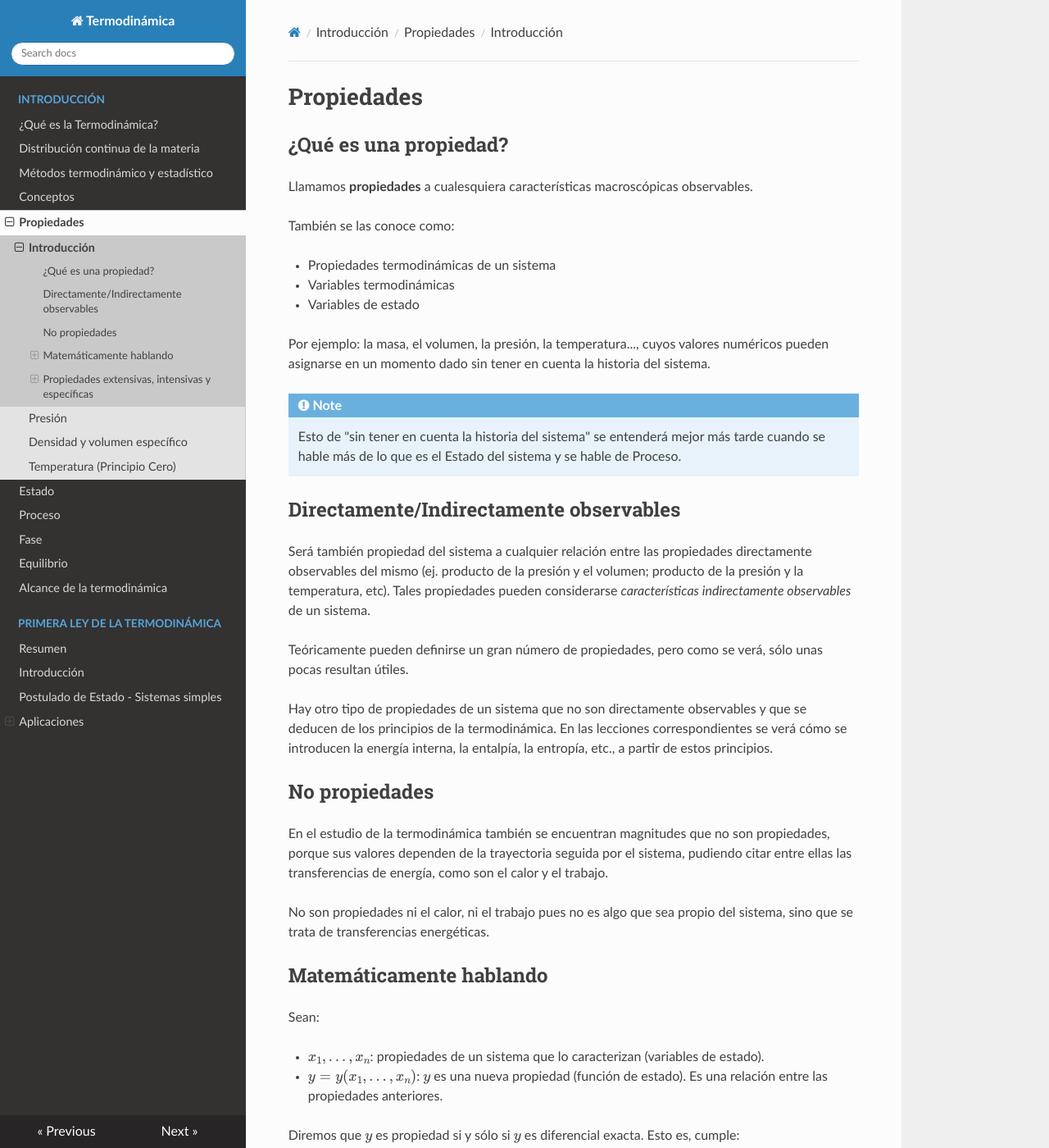
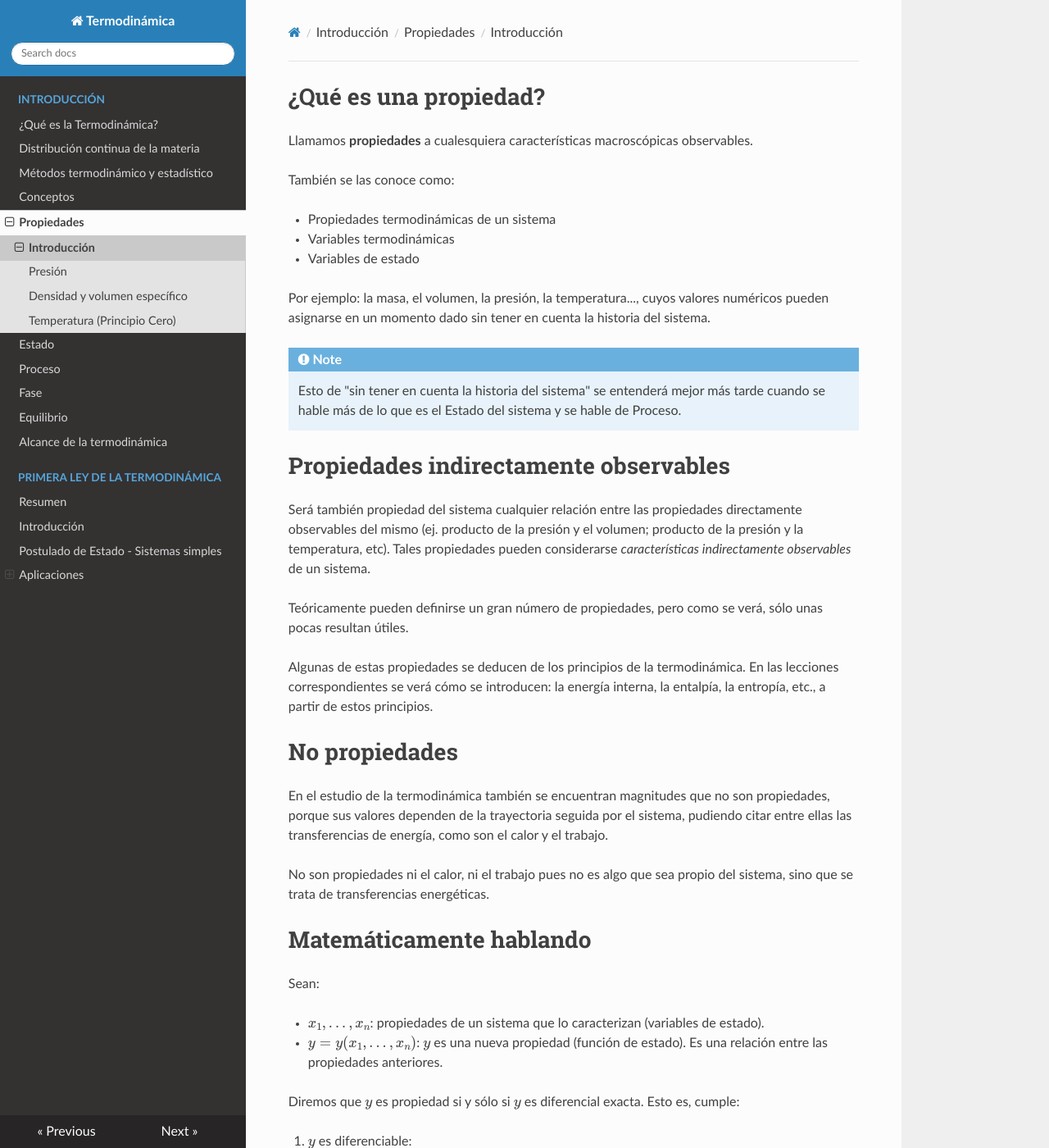
Before and after one commit to mantielero/termo, an MkDocs documentation site: the page built from docs/propiedades.md, in a window 1280 px wide and 1400 px high. Shown: the whole window at 82% size. Built offline with MkDocs 1.6.1, drawn with Linux system fonts in a browser that asks for light colours; nearby versions of some CDN libraries; formulas are drawn with MathJax 3.

Commit message:
Reordenado

```diff
--- a/docs/propiedades.md
+++ b/docs/propiedades.md
@@ -1,5 +1,4 @@
-# Propiedades
-## ¿Qué es una propiedad?
+# ¿Qué es una propiedad?
 Llamamos **propiedades** a cualesquiera características macroscópicas observables.
 
 También se las conoce como:
@@ -13,19 +12,19 @@ Por ejemplo: la masa, el volumen, la presión, la temperatura..., cuyos valores
 !!! note
     Esto de "sin tener en cuenta la historia del sistema" se entenderá mejor más tarde cuando se hable más de lo que es el Estado del sistema y se hable de Proceso.
 
-## Directamente/Indirectamente observables
-Será también propiedad del sistema a cualquier relación entre las propiedades directamente observables del mismo (ej. producto de la presión y el volumen; producto de la presión y la temperatura, etc). Tales propiedades pueden considerarse *caracterí­sticas indirectamente observables* de un sistema.
+# Propiedades indirectamente observables
+Será también propiedad del sistema cualquier relación entre las propiedades directamente observables del mismo (ej. producto de la presión y el volumen; producto de la presión y la temperatura, etc). Tales propiedades pueden considerarse *caracterí­sticas indirectamente observables* de un sistema.
 
 Teóricamente pueden definirse un gran número de propiedades, pero como se verá, sólo unas pocas resultan útiles.
 
-Hay otro tipo de propiedades de un sistema que no son directamente observables y que se deducen de los principios de la termodinámica. En las lecciones correspondientes se verá cómo se introducen la energí­a interna, la entalpí­a, la entropí­a, etc., a partir de estos principios.
+Algunas de estas propiedades se deducen de los principios de la termodinámica. En las lecciones correspondientes se verá cómo se introducen: la energí­a interna, la entalpí­a, la entropí­a, etc., a partir de estos principios.
 
-## No propiedades
+# No propiedades
 En el estudio de la termodinámica también se encuentran magnitudes que no son propiedades, porque sus valores dependen de la trayectoria seguida por el sistema, pudiendo citar entre ellas las transferencias de energí­a, como son el calor y el trabajo.
 
 No son propiedades ni el calor, ni el trabajo pues no es algo que sea propio del sistema, sino que se trata de transferencias energéticas.
 
-## Matemáticamente hablando
+# Matemáticamente hablando
 Sean:
 
 * $x_1, ..., x_n$: propiedades de un sistema que lo caracterizan (variables de estado).
@@ -68,7 +67,7 @@ La integral de $y$ dependerá de la trayectoria (integral de lí­nea).
     - $\partial y$: indicamos que $y$ **no** es propiedad.
 
 
-## Propiedades extensivas, intensivas y especí­ficas
+# Propiedades extensivas, intensivas y especí­ficas
 Las propiedades termodinámicas pueden dividirse en dos grandes grupos:
 
 * **Propiedad extensiva**: si su valor para el sistema en conjunto es la suma del valor correspondiente a cada parte en las que el sistema puede dividirse. Entre ellas se pueden citar la masa y el volumen, así­ como muchas otras que irán apareciendo.
@@ -87,9 +86,7 @@ Si el valor de una propiedad extensiva se divide entre la masa del sistema, la p
 !!! note
     El volumen especí­fico se obtiene dividiendo el volumen total del sistema (propiedad extensiva) entre la masa del mismo. Esta relación del volumen a la masa es la misma para cualquier punto de un sistema homogéneo y por tanto es una magnitud intensiva.
 
-
-
-### Matemáticamente
+## Matemáticamente
 Se puede formular todo lo dicho recurriendo al concepto de *función homogénea*.
 
 !!! note
@@ -125,8 +122,8 @@ $$
 !!! warning
     Conviene tener claro que cualquier propiedad extensiva $Y$ tiene una variable intensiva correspondiente $\frac{Y}{n}$, pero la inversa no es siempre cierta ya que variables como $T$ y $p$ no poseen sus correspondientes extensivas.
 
-### Ejemplo
-#### $Y$ extensiva
+## Ejemplo
+### $Y$ extensiva
 Supóngase que $Y$ es una propiedad extensiva dependiente de otras propiedades extensivas $X_i$. El requisito de que $Y$ sea una propiedad extensiva significa que si se duplican las $X_i$, se duplica $Y$, es decir:
 
 $$
@@ -141,7 +138,7 @@ $$
 
 en otras palabras, $Y$ es homogénea de grado uno.
 
-#### $Y$ intensiva
+### $Y$ intensiva
 Considerando que $Y$ sea una propiedad intensiva, al duplicar las $X$ se deja sin alterar la $Y$, o en general:
 
 $$
@@ -150,7 +147,7 @@ $$
 
 por lo que $Y$ es homogénea de grado cero.
 
-#### Resumiendo
+## Resumiendo
 Si $Y$ es una propiedad que depende de variables extensivas $X_i$, resultará que $Y$ será una propiedad:
 
 - *extensiva* si es homogénea de grado uno
```
